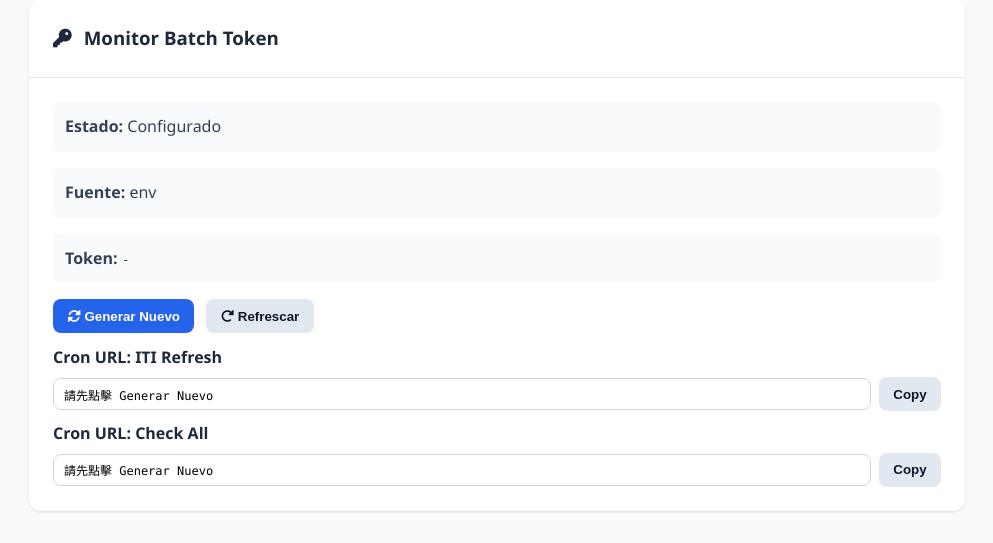
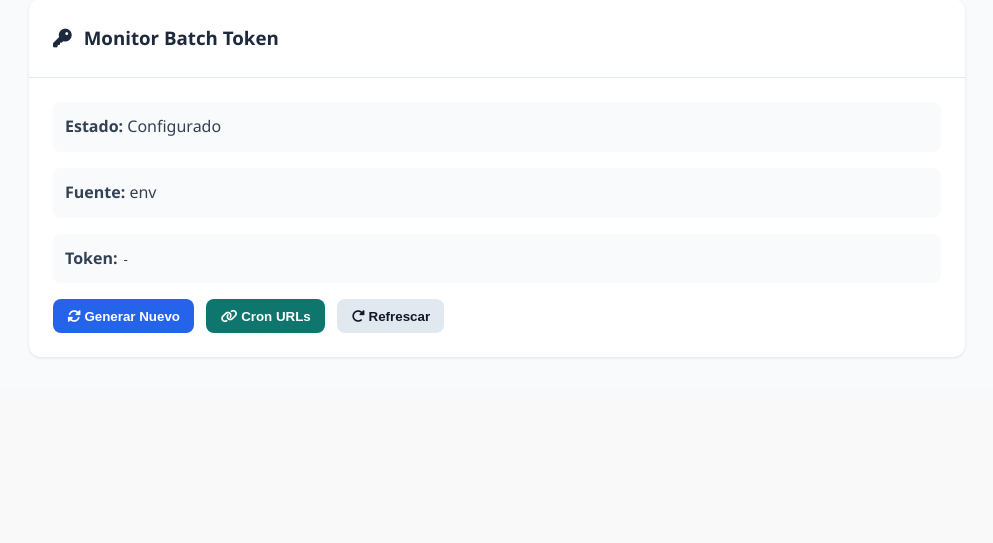
Before and after one commit to geminifoto0004-collab/flask, a Flask app: page /admin in a window 1280 px wide. Shown: the part 1269-1812 px from the top of the page, without its empty margins (283-1276 px from the left). After the commit the page ends 1627 px from the top, so only its background shows below. Run offline with Flask 3, Linux system fonts and the light colour scheme; the visitor is signed in with stand-in values (Sample User, id 1); data comes from the database, SQL or seed files in the repository; some libraries are stand-ins or nearby versions.

Commit message:
Move cron URL copy into compact modal with check icon feedback

```diff
--- a/templates/admin/dashboard.html
+++ b/templates/admin/dashboard.html
@@ -117,47 +117,50 @@
             <button class="btn-token btn-token-primary" onclick="rotateBatchToken()">
                 <i class="fas fa-sync-alt"></i> Generar Nuevo
             </button>
+            <button class="btn-token btn-token-secondary" onclick="openCronUrlModal()">
+                <i class="fas fa-link"></i> Cron URLs
+            </button>
             <button class="btn-token btn-token-light" onclick="loadBatchTokenStatus()">
                 <i class="fas fa-rotate-right"></i> Refrescar
             </button>
-        </div>
-        <div class="batch-token-url-grid">
-            <label>Cron URL: ITI Refresh
-                <div class="url-row">
-                    <input id="cronUrlRefresh" type="text" readonly value="請先點擊 Generar Nuevo">
-                    <button class="btn-token btn-token-light" type="button" onclick="copyTextInput('cronUrlRefresh')">Copy</button>
-                </div>
-            </label>
-            <label>Cron URL: Check All
-                <div class="url-row">
-                    <input id="cronUrlCheckAll" type="text" readonly value="請先點擊 Generar Nuevo">
-                    <button class="btn-token btn-token-light" type="button" onclick="copyTextInput('cronUrlCheckAll')">Copy</button>
-                </div>
-            </label>
         </div>
     </div>
 </div>
 
 <div id="cronUrlModal" class="modal" style="display:none;">
-    <div class="modal-content" style="max-width:900px;width:95%;">
+    <div class="modal-content" style="max-width:640px;width:95%;">
         <div class="modal-header">
             <h3><i class="fas fa-link"></i> Cron URLs</h3>
             <span class="close" onclick="closeCronUrlModal()">&times;</span>
         </div>
         <div class="modal-body">
-            <p id="cronUrlModalMsg">Token 已更新，直接貼到 Cron。</p>
-            <label>ITI Refresh URL
-                <div class="url-row">
-                    <input id="cronUrlModalRefresh" type="text" readonly />
-                    <button class="btn-token btn-token-light" type="button" onclick="copyTextInput('cronUrlModalRefresh')">Copy</button>
-                </div>
-            </label>
-            <label>Check All URL
-                <div class="url-row">
-                    <input id="cronUrlModalCheckAll" type="text" readonly />
-                    <button class="btn-token btn-token-light" type="button" onclick="copyTextInput('cronUrlModalCheckAll')">Copy</button>
-                </div>
-            </label>
+            <p id="cronUrlModalMsg">請先點「Generar Nuevo」建立 token，再複製兩個 Cron URL。</p>
+            <div class="cron-copy-grid">
+                <button id="copyRefreshBtn" class="copy-box" type="button" onclick="copyCronUrl('refresh', this)">
+                    <span class="copy-box-icon">
+                        <svg class="icon-copy" viewBox="0 0 24 24" fill="none" stroke="currentColor" stroke-width="2">
+                            <rect x="9" y="9" width="10" height="10" rx="2"></rect>
+                            <rect x="5" y="5" width="10" height="10" rx="2"></rect>
+                        </svg>
+                        <svg class="icon-check" viewBox="0 0 24 24" fill="none" stroke="currentColor" stroke-width="3">
+                            <path d="M5 12l5 5L19 8"></path>
+                        </svg>
+                    </span>
+                    <span class="copy-box-text">Copiar ITI Refresh URL</span>
+                </button>
+                <button id="copyCheckAllBtn" class="copy-box" type="button" onclick="copyCronUrl('checkAll', this)">
+                    <span class="copy-box-icon">
+                        <svg class="icon-copy" viewBox="0 0 24 24" fill="none" stroke="currentColor" stroke-width="2">
+                            <rect x="9" y="9" width="10" height="10" rx="2"></rect>
+                            <rect x="5" y="5" width="10" height="10" rx="2"></rect>
+                        </svg>
+                        <svg class="icon-check" viewBox="0 0 24 24" fill="none" stroke="currentColor" stroke-width="3">
+                            <path d="M5 12l5 5L19 8"></path>
+                        </svg>
+                    </span>
+                    <span class="copy-box-text">Copiar Check All URL</span>
+                </button>
+            </div>
         </div>
         <div class="modal-footer">
             <button class="btn-primary" onclick="closeCronUrlModal()">確定</button>
@@ -169,6 +172,8 @@
 
 {% block extra_js %}
 <script>
+    let latestCronUrls = { refresh: '', checkAll: '' };
+
     // 載入服務統計
     document.addEventListener('DOMContentLoaded', function() {
         loadServiceStats();
@@ -205,30 +210,43 @@
         };
     }
 
-    function setCronUrlInputs(urls) {
-        document.getElementById('cronUrlRefresh').value = urls?.refresh || '請先點擊 Generar Nuevo';
-        document.getElementById('cronUrlCheckAll').value = urls?.checkAll || '請先點擊 Generar Nuevo';
+    function setCopied(button, copied = true) {
+        if (!button) return;
+        if (copied) {
+            button.classList.add('copied');
+            setTimeout(() => button.classList.remove('copied'), 1400);
+        } else {
+            button.classList.remove('copied');
+        }
     }
 
-    async function copyTextInput(inputId) {
-        const el = document.getElementById(inputId);
-        if (!el || !el.value || el.value.includes('請先點擊')) return;
+    async function copyCronUrl(kind, button) {
+        const value = latestCronUrls?.[kind] || '';
+        if (!value) return;
         try {
             if (navigator.clipboard?.writeText) {
-                await navigator.clipboard.writeText(el.value);
+                await navigator.clipboard.writeText(value);
             } else {
-                el.select();
+                const temp = document.createElement('textarea');
+                temp.value = value;
+                document.body.appendChild(temp);
+                temp.select();
                 document.execCommand('copy');
+                temp.remove();
             }
+            setCopied(button, true);
         } catch (error) {
             console.error('copy failed:', error);
         }
     }
 
-    function openCronUrlModal(urls, message) {
-        document.getElementById('cronUrlModalMsg').textContent = message || 'Token 已更新，直接貼到 Cron。';
-        document.getElementById('cronUrlModalRefresh').value = urls.refresh || '';
-        document.getElementById('cronUrlModalCheckAll').value = urls.checkAll || '';
+    function openCronUrlModal(message) {
+        const defaultMessage = latestCronUrls.refresh
+            ? '已準備好兩個 URL，直接點下方按鈕複製到 Cron。'
+            : '請先點「Generar Nuevo」建立 token，再複製兩個 Cron URL。';
+        document.getElementById('cronUrlModalMsg').textContent = message || defaultMessage;
+        setCopied(document.getElementById('copyRefreshBtn'), false);
+        setCopied(document.getElementById('copyCheckAllBtn'), false);
         document.getElementById('cronUrlModal').style.display = 'block';
     }
 
@@ -275,13 +293,12 @@
             if (!token) {
                 throw new Error('empty token');
             }
-            const urls = buildCronUrls(token);
-            setCronUrlInputs(urls);
-            openCronUrlModal(urls, 'Nuevo token generado. Copia estas 2 URLs a tu cron.');
+            latestCronUrls = buildCronUrls(token);
+            openCronUrlModal('Nuevo token generado. Copia estas 2 URLs a tu cron.');
             await loadBatchTokenStatus();
         } catch (error) {
             console.error('Rotate token error:', error);
-            openCronUrlModal({ refresh: '', checkAll: '' }, 'No se pudo generar token: ' + (error.message || error));
+            openCronUrlModal('No se pudo generar token: ' + (error.message || error));
         }
     }
 
@@ -360,32 +377,58 @@
         flex-wrap: wrap;
         margin-top: 0.5rem;
     }
-    .batch-token-url-grid {
+    .cron-copy-grid {
         display: grid;
         grid-template-columns: 1fr;
+        gap: 0.75rem;
+    }
+    .copy-box {
+        border: 1px solid #cbd5e1;
+        background: #f8fafc;
+        border-radius: 10px;
+        padding: 10px 12px;
+        display: flex;
+        align-items: center;
         gap: 10px;
-        margin-top: 0.75rem;
+        cursor: pointer;
+        text-align: left;
+        transition: all 0.15s ease;
     }
-    .batch-token-url-grid label {
+    .copy-box:hover {
+        border-color: #93c5fd;
+        background: #eff6ff;
+    }
+    .copy-box.copied {
+        border-color: #22c55e;
+        background: #ecfdf5;
+    }
+    .copy-box-icon {
+        width: 20px;
+        height: 20px;
+        color: #2563eb;
+        position: relative;
+        flex: 0 0 20px;
+    }
+    .copy-box .icon-copy,
+    .copy-box .icon-check {
+        position: absolute;
+        inset: 0;
+        transition: opacity 0.15s ease;
+    }
+    .copy-box .icon-copy { opacity: 1; }
+    .copy-box .icon-check { opacity: 0; color: #16a34a; }
+    .copy-box.copied .icon-copy { opacity: 0; }
+    .copy-box.copied .icon-check { opacity: 1; }
+    .copy-box-text {
+        font-weight: 700;
+        color: #0f172a;
+    }
+    .modal-body label {
         display: flex;
         flex-direction: column;
         gap: 6px;
         color: #1e293b;
         font-weight: 600;
-    }
-    .url-row {
-        display: flex;
-        gap: 8px;
-        align-items: center;
-    }
-    .url-row input {
-        flex: 1;
-        min-width: 280px;
-        border: 1px solid #cbd5e1;
-        border-radius: 8px;
-        padding: 8px 10px;
-        font-family: ui-monospace, SFMono-Regular, Menlo, Monaco, Consolas, "Liberation Mono", "Courier New", monospace;
-        font-size: 12px;
     }
 
     .btn-token {
@@ -400,6 +443,10 @@
         background: #2563eb;
         color: #fff;
     }
+    .btn-token-secondary {
+        background: #0f766e;
+        color: #fff;
+    }
 
     .btn-token-light {
         background: #e2e8f0;
```
Also changed, not shown: templates/admin/monitor_tasks.html (+68 -47 lines).
